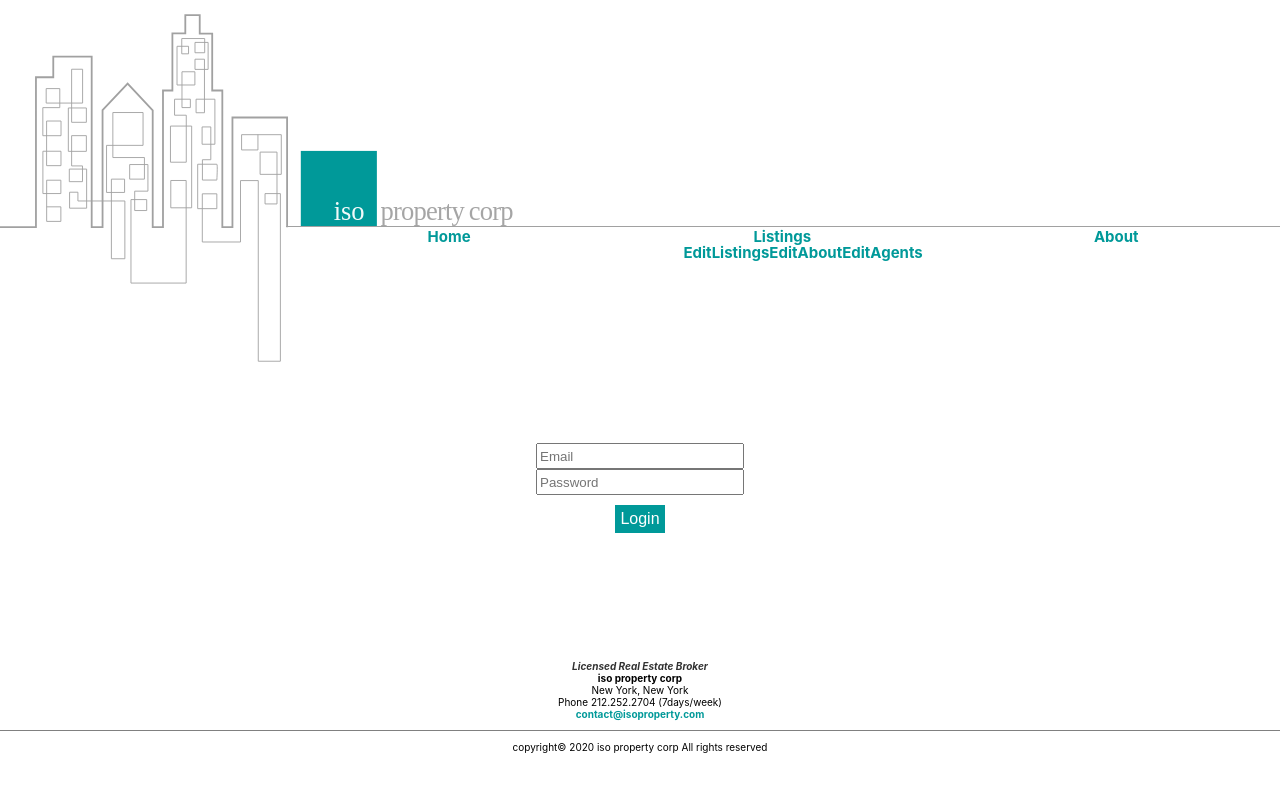
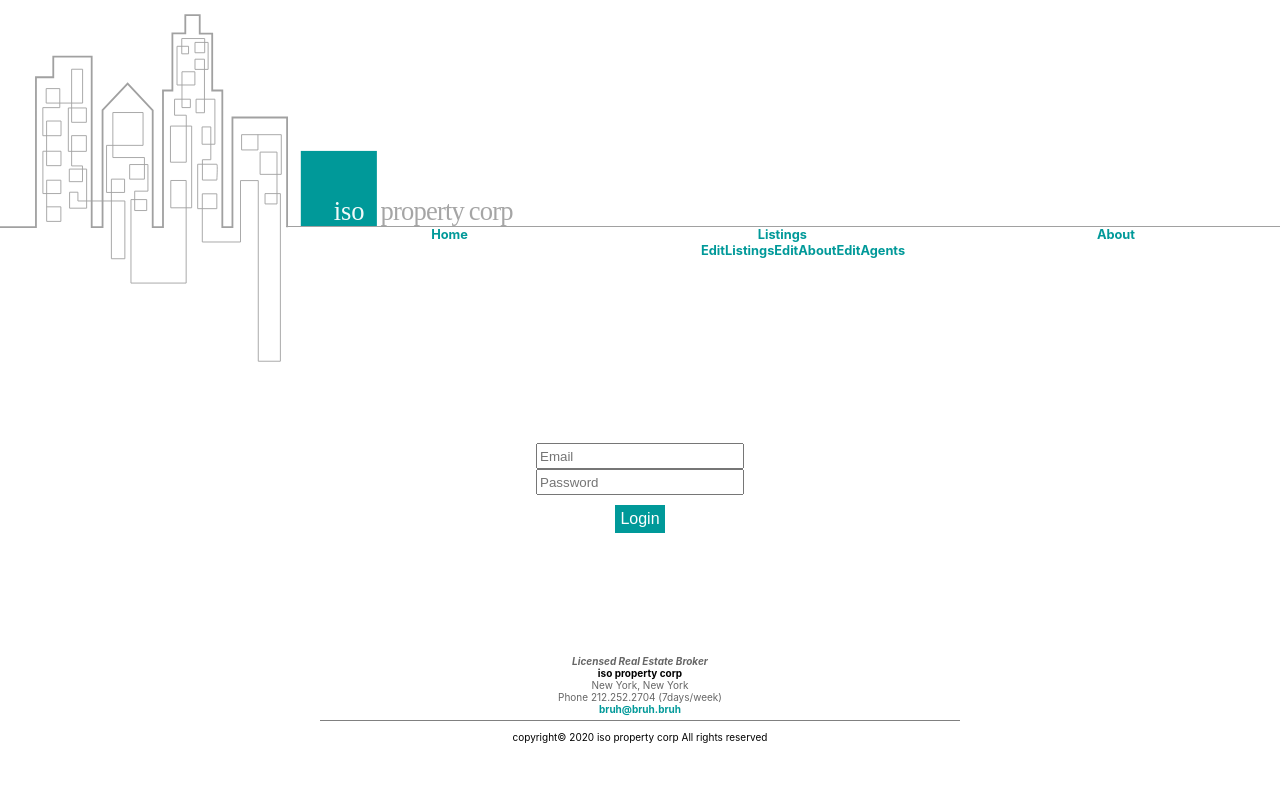
Before and after one commit to samuel-weinstein-cs/isoproperty, a React (Create React App) app: page /admin in a window 1280 px wide. Shown: the top 792 px of the page. Built offline with nearby package versions, Linux system fonts and the light colour scheme.

Commit message:
change some styling

```diff
--- a/src/App.css
+++ b/src/App.css
@@ -11,10 +11,6 @@
   min-height: calc(100vh - 150px);
 }
 
-.contact {
-  height: 100px;
-}
-
 .header {
   text-align: left;
   position: relative;
@@ -22,7 +18,7 @@
 
 .header-link {
   list-style-type: none;
-  font-size: 15px;
+  font-size: 1vw;
 }
 
 
@@ -92,16 +88,36 @@ a:hover {
 }
 
 .license {
-  color: rgb(50, 50, 50);
+  font-weight: bold;
+  font-style: italic;
+}
+
+.bold {
+  font-weight: bold;
+  color: black;
 }
 
 .email {
   color: #009999;
+  font-weight: bold;
+}
+
+.contact {
+  text-align: center;
+  font-size: 10px;
+  height: 100px;
+  display: flex;
+  flex-direction: column;
+  align-items: center;
+
 }
 
 .upper-contact {
+  color: rgb(102, 102, 102);
   border-bottom: solid grey 1px;
-  width: 100vw;
+  line-height: 2px;
+  padding-bottom: 10px;
+  width: 50vw;
 }
 
 .submit {
--- a/src/components/Footer.js
+++ b/src/components/Footer.js
@@ -3,13 +3,15 @@ import React from 'react';
 function Footer() {
     return(
         <div className="contact">
-        <p><i className="license"><b>Licensed Real Estate Broker</b></i><br></br>
-        <b>iso property corp</b><br></br>
-        New York, New York<br></br>
-        Phone 212.252.2704 (7days/week)<br></br>
-        <b className="email">contact@isoproperty.com</b><br></br></p>
-        <div className="upper-contact"></div>
+        <div className="upper-contact">
+          <p className="license">Licensed Real Estate Broker</p>
+          <p className="bold">iso property corp</p>
+          <p>New York, New York</p>
+          <p>Phone 212.252.2704 (7days/week)</p>
+          <a href="mailto:contact@isoproperty.com" className="email">bruh@bruh.bruh</a>
+        </div>
         <p>copyright© 2020 iso property corp All rights reserved</p>
+
         </div>
     )
 }
```
